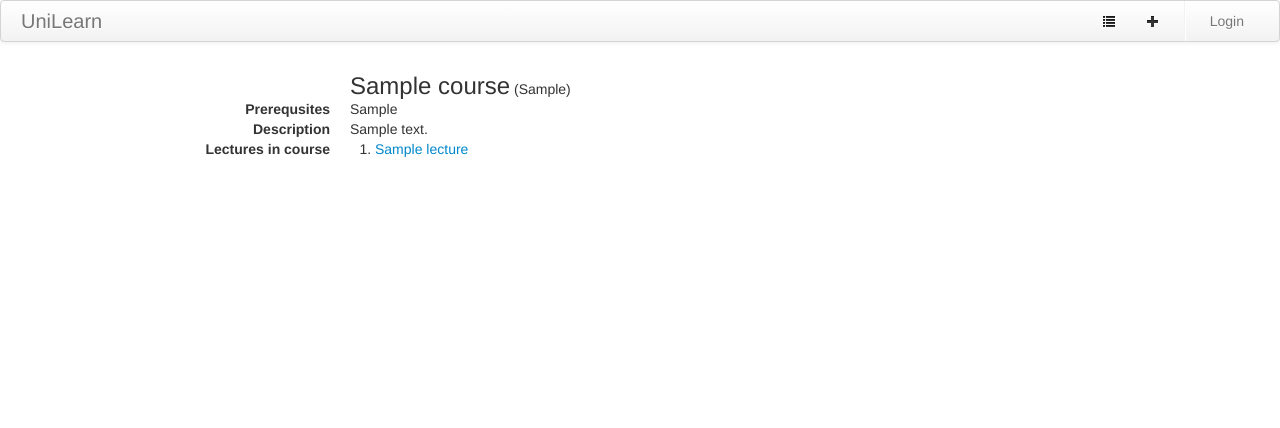
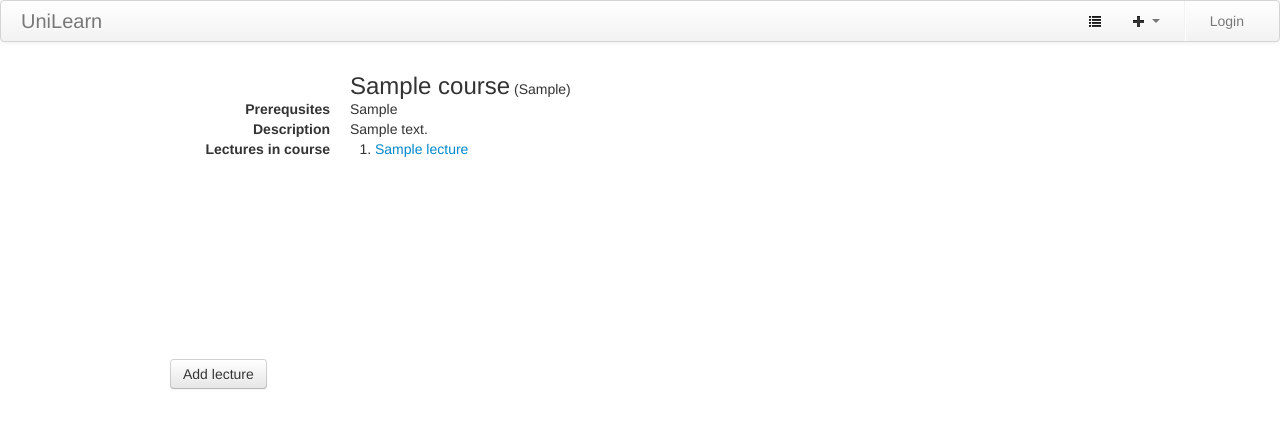
Before and after one commit to IIKovalenko/UniLearn, a Django app: page /course/1/ in a window 1280 px wide. Shown: the top 428 px of the page. Run offline with Django 3.2, Linux system fonts and the light colour scheme; tables that the repository leaves empty hold one stand-in row (values such as "Sample post"); some libraries are stand-ins or nearby versions.

Commit message:
Fixed forms for adding courses and lectures. Added menu items for them.

```diff
--- a/lecture/forms.py
+++ b/lecture/forms.py
@@ -7,3 +7,9 @@ from lecture.models import University, Course, Lecture, Lecturer, Student
 class CourseRegistratinForm(forms.ModelForm):
     class Meta:
         model = Course
+
+
+class LectureRegistratinForm(forms.ModelForm):
+    class Meta:
+        model = Lecture
+        widgets = {'course': forms.HiddenInput()}
--- a/lecture/models.py
+++ b/lecture/models.py
@@ -1,4 +1,5 @@
 from django.db import models
+
 
 class University(models.Model):
     name = models.CharField('Name', max_length=100)
@@ -26,6 +27,10 @@ class Course(models.Model):
 
     def __unicode__(self):
 	return self.title
+
+    @models.permalink
+    def get_absolute_url(self):
+        return 'course-detail', (self.pk,), {}
 
 
 class Lecturer(models.Model):
@@ -72,3 +77,7 @@ class Lecture(models.Model):
 
     def __unicode__(self):
        	return "[%s]%s"%(self.course, self.title)
+
+    @models.permalink
+    def get_absolute_url(self):
+        return 'lecture-detail', (), {'course_pk': self.course.pk, 'lecture_num': self.number}
--- a/lecture/static/course.css
+++ /dev/null
@@ -1,3 +0,0 @@
-.course-info__name{
-    font-size: x-large;
-}
--- /dev/null
+++ b/lecture/static/css/lecture.css
@@ -0,0 +1,7 @@
+.course-info__name{
+    font-size: x-large;
+}
+
+.course-info__lectures-block {
+    min-height: 200px;
+}
--- a/lecture/templates/lecture/course_detail.html
+++ b/lecture/templates/lecture/course_detail.html
@@ -6,7 +6,7 @@
 
 {% block css %}
     {{ block.super }}
-    <link href="{% static 'course.css' %}" rel="stylesheet">
+    <link href="{% static 'css/lecture.css' %}" rel="stylesheet">
 {% endblock %}
 
 {% block content %}
@@ -21,12 +21,12 @@
       <dt>Description</dt>
       <dd>{{ course.description }}</dd>
       <dt>Lectures in course</dt>
-      <dd>
+      <dd class="course-info__lectures-block">
           {% if lectures %}
                <ol>
                    {% for lecture in lectures %}
                        <li>
-                           <a href="{% url 'lecture-detail' course.pk lecture.number %}">{{ lecture.title }}</a>
+                           <a href="{{ lecture.get_absolute_url }}">{{ lecture.title }}</a>
                        </li>
                    {% endfor %}
                </ol>
@@ -35,5 +35,6 @@
           {% endif %}
       </dd>
    </dl>
+   <a class="btn" href="{% url 'lecture-add' %}?course={{ course.pk }}">Add lecture</a>
 
 {% endblock %}
--- a/lecture/views.py
+++ b/lecture/views.py
@@ -4,6 +4,7 @@ from django.shortcuts import get_object_or_404
 from django.core.urlresolvers import reverse
 
 from .models import Course, Lecture
+from .forms import LectureRegistratinForm
 from exam.forms import LectureTestForm
 from exam.factories import TestQuestionFactory
 from exam.models import LectureTest
@@ -55,7 +56,24 @@ class CourseCreateView(CreateView):
     template_name='lecture/course_create.html'
     model = Course
 
+    def get_success_url(self):
+        return self.object.get_absolute_url()
+
 
 class LectureCreateView(CreateView):
     template_name='lecture/lecture_create.html'
     model = Lecture
+    form_class = LectureRegistratinForm
+
+    def get_form_kwargs(self):
+        kwargs = super(LectureCreateView, self).get_form_kwargs()
+        if 'course' in self.request.GET:
+            try:
+                course = Course.objects.get(pk=self.request.GET['course'])
+            except Course.DoesNotEsists:
+                return kwargs
+            kwargs.update({'initial': {'course': course}})
+        return kwargs
+
+    def get_success_url(self):
+        return self.object.get_absolute_url()
--- a/unilearn/templates/layout.html
+++ b/unilearn/templates/layout.html
@@ -17,15 +17,21 @@
             <ul class="nav">
             </ul>
             <ul class="nav pull-right">
+
               <li class="js-menu__active_on_hover">
                 <a href="{% url 'course-list' %}">
                   <span class="icon-list" title="Courses list"></span>
                 </a>
               </li>
-              <li class="js-menu__active_on_hover">
-                <a href="{% url 'course-add' %}">
-                  <span class="icon-plus" title="Add course"></span>
+              <li class="js-menu__active_on_hover dropdown">
+                <a data-toggle="dropdown" class="dropdown-toggle active" href="">
+                  <span class="icon-plus" title="Add course or lecture"></span>
+                  <b class="caret"></b>
                 </a>
+                <ul class="dropdown-menu">
+                  <li><a href="{% url 'course-add' %}">Add course</a></li>
+                  <li><a href="{% url 'lecture-add' %}">Add lecture</a></li>
+                </ul>
               </li>
               <li class="divider-vertical"></li>
 
```
Also changed, not shown: unilearn/templates/unilearn/blocks/form.html (+13 -6 lines).
